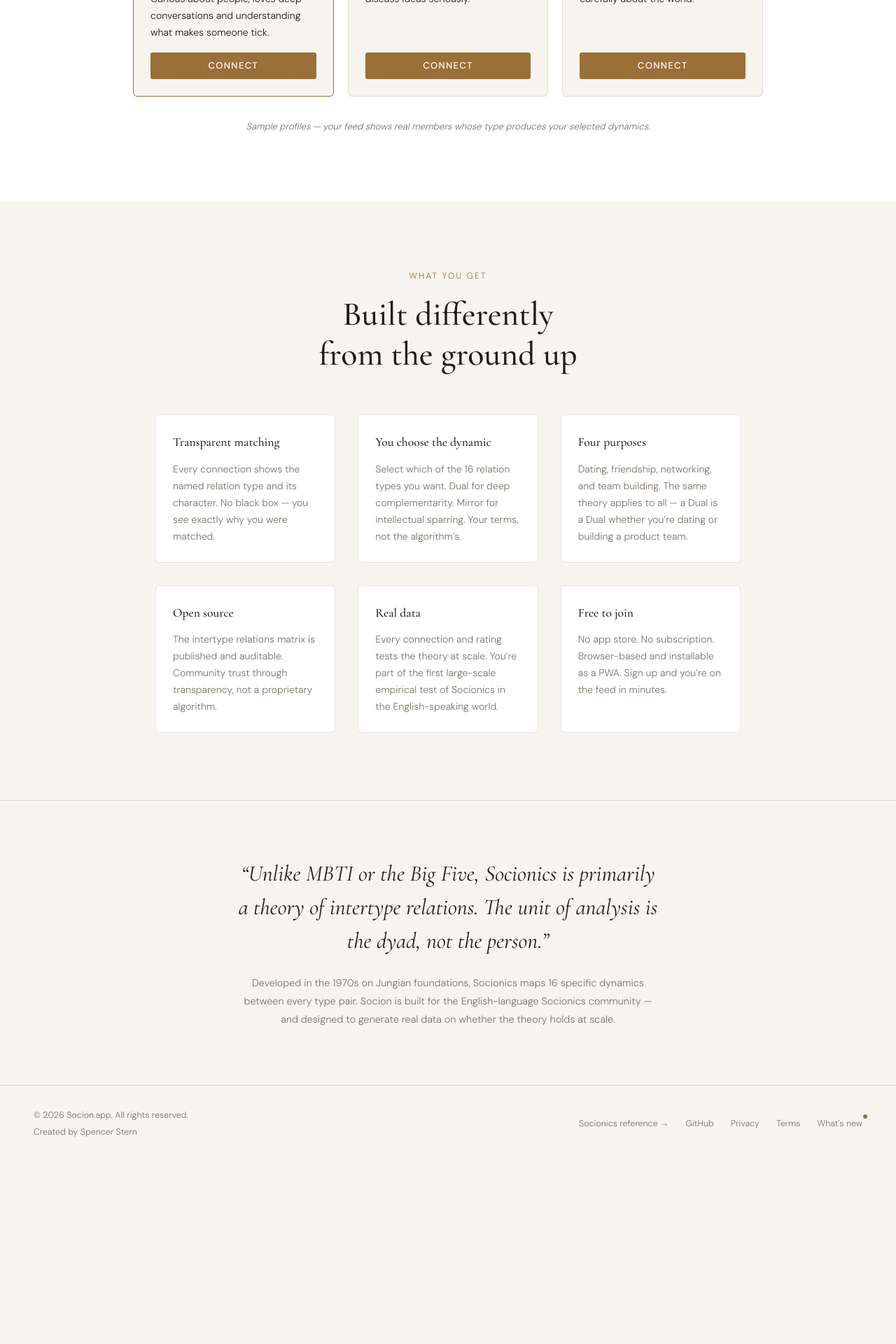
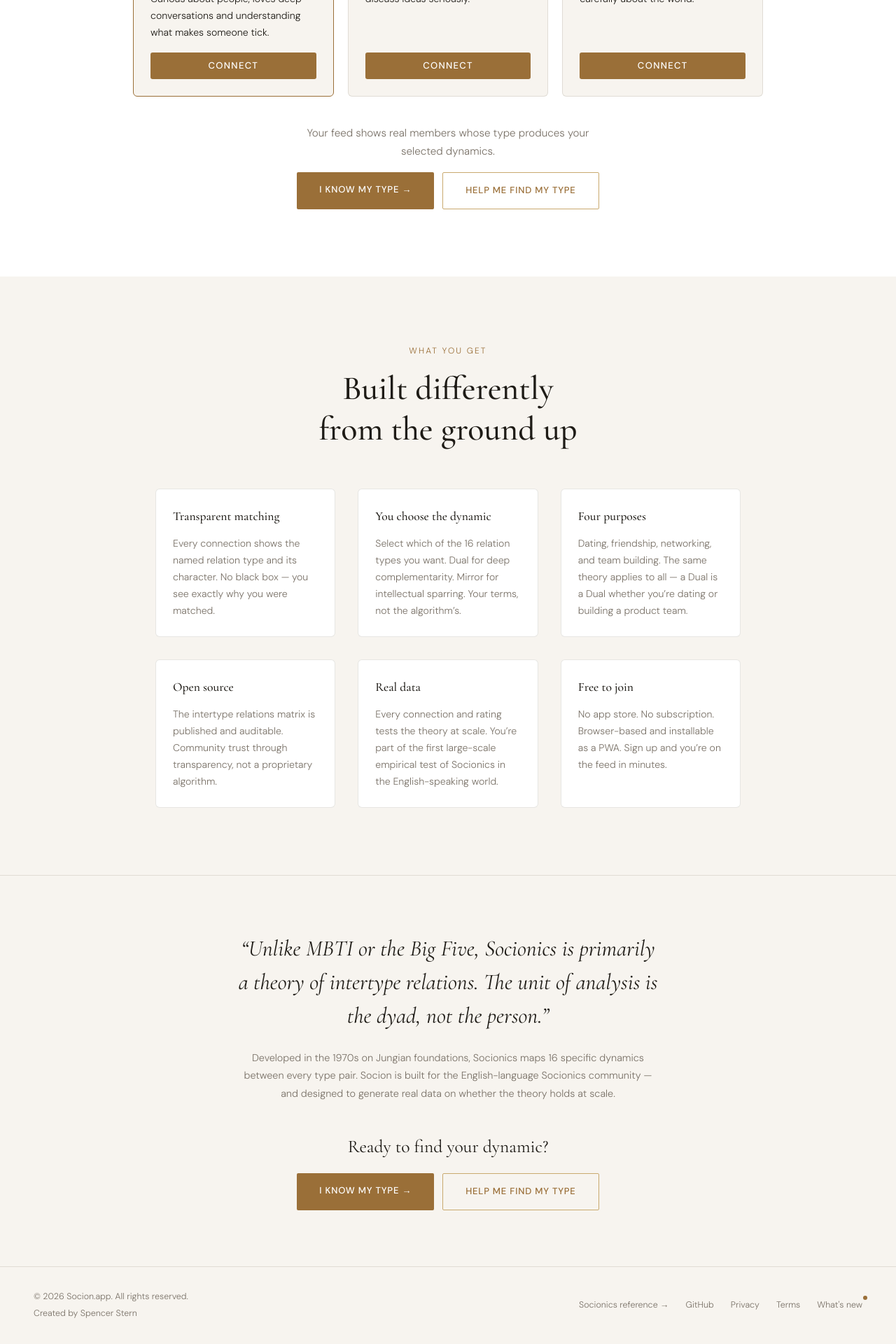
Before and after one commit to sstern42/socionics-match, a React (Vite) app: page / in a window 1280 px wide. Shown: the part 2222-4142 px from the top of the page at 70% size. Before the commit the page ends 3882 px from the top, so only its background shows below. Built offline with nearby package versions, Linux system fonts and the light colour scheme; no server answers; the database is empty.

Commit message:
Add files via upload

```diff
--- a/src/pages/Home.jsx
+++ b/src/pages/Home.jsx
@@ -165,9 +165,20 @@ export default function Home() {
             ))}
           </div>
 
-          <p style={{ textAlign: 'center', fontSize: '0.82rem', color: 'var(--muted)', marginTop: '2rem', fontStyle: 'italic' }}>
-            Sample profiles — your feed shows real members whose type produces your selected dynamics.
-          </p>
+          <div style={{ textAlign: 'center', marginTop: '2.5rem', display: 'flex', flexDirection: 'column', alignItems: 'center', gap: '1rem' }}>
+            <p style={{ fontSize: '0.95rem', color: 'var(--muted)', maxWidth: 420, lineHeight: 1.7 }}>
+              Your feed shows real members whose type produces your selected dynamics.
+            </p>
+            <div style={{ display: 'flex', gap: '0.75rem', flexWrap: 'wrap', justifyContent: 'center' }}>
+              {!session && (
+                <>
+                  <Link to="/onboarding?know=1" className="btn-primary">I know my type →</Link>
+                  <Link to="/onboarding" className="btn-ghost">Help me find my type</Link>
+                </>
+              )}
+              {session && profile && <Link to="/feed" className="btn-primary">View your matches →</Link>}
+            </div>
+          </div>
         </div>
       </section>
 
@@ -200,6 +211,21 @@ export default function Home() {
             Developed in the 1970s on Jungian foundations, Socionics maps 16 specific dynamics between every type pair.
             Socion is built for the English-language Socionics community &mdash; and designed to generate real data on whether the theory holds at scale.
           </p>
+
+          <div style={{ marginTop: '2.5rem', display: 'flex', flexDirection: 'column', alignItems: 'center', gap: '1rem' }}>
+            <p style={{ fontFamily: 'var(--serif)', fontSize: 'clamp(1.2rem,2.5vw,1.6rem)', color: 'var(--text)' }}>
+              Ready to find your dynamic?
+            </p>
+            <div style={{ display: 'flex', gap: '0.75rem', flexWrap: 'wrap', justifyContent: 'center' }}>
+              {!session && (
+                <>
+                  <Link to="/onboarding?know=1" className="btn-primary">I know my type →</Link>
+                  <Link to="/onboarding" className="btn-ghost">Help me find my type</Link>
+                </>
+              )}
+              {session && profile && <Link to="/feed" className="btn-primary">View your matches →</Link>}
+            </div>
+          </div>
         </div>
       </section>
     </Layout>
```
